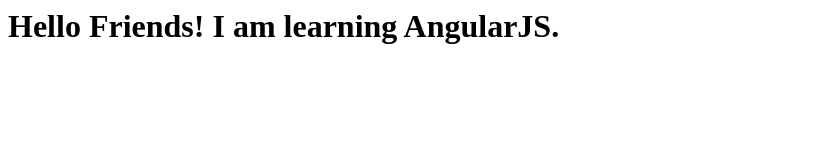
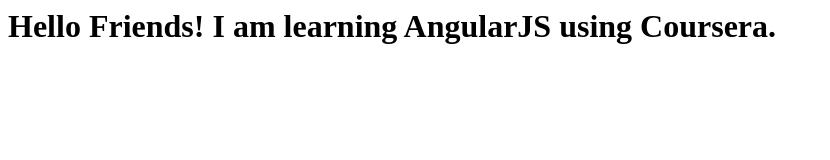
Before and after one commit to hdhelia/SIngle-Web-Page-Application-Repo, a plain HTML site: page index.html in a window 1280 px wide. Shown: the whole page, without its empty margins (0-830 px from the left). Drawn offline with Linux system fonts and the light colour scheme.

Commit message:
New version 2 of index.html

```diff
--- a/index.html
+++ b/index.html
@@ -5,6 +5,6 @@
         </title>
     </head>
     <body>
-        <h1>Hello Friends! I am learning AngularJS.</h1>
+        <h1>Hello Friends! I am learning AngularJS using Coursera.</h1>
     </body>
 </html>
```
